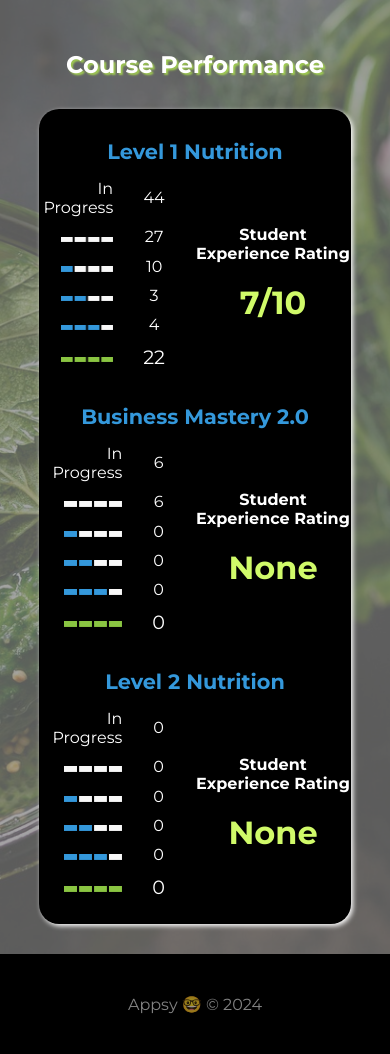
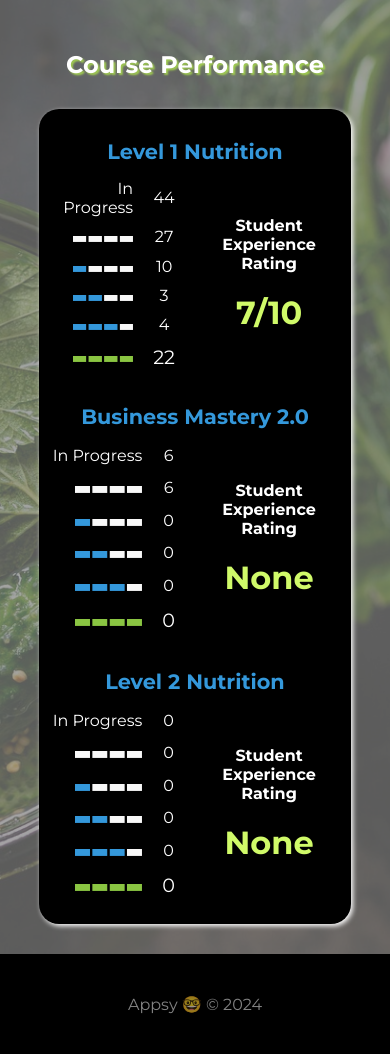
Before and after one commit to appsy-gc/survey_form, a Flask app: page /performance.html in a window 390 px wide. Shown: the part 177-1231 px from the top of the page. Run offline with Flask 3, Linux system fonts and the light colour scheme; some libraries are stand-ins or nearby versions.

Commit message:
Styling improvements for mobile

```diff
--- a/app.py
+++ b/app.py
@@ -33,7 +33,7 @@ def team():
 
     for person, tz_name in people_timezones.items():
         tz = pytz.timezone(tz_name)
-        current_time = datetime.now(tz).strftime("%H:%M - %a %d/%m/%y")
+        current_time = datetime.now(tz).strftime("%H:%M - %a %d/%m")
         people_times.append({"name": person, "current_time": current_time})
 
     return render_template("team.html", people_times=people_times)
--- a/static/perform-styles.css
+++ b/static/perform-styles.css
@@ -30,12 +30,22 @@ h3 {
 }
 
 .performance-data {
+    display: flex;
+    flex-direction: column;
+    align-items: center;
     width: 80vw;
     background-color: black;
     border-radius: 20px;
     padding-bottom: 20px;
     box-shadow: var(--boxShadow);
+    margin-bottom: 30px;
 }
+
+.performance-l1,
+    .performance-l2,
+    .performance-bm {
+        width: 95%;
+    }
 
 .main-grid {
     display: grid;
@@ -59,7 +69,7 @@ h3 {
 
 .progress-grid > div:nth-child(even) {
     grid-column: 2; /* Place all even children in the second column (quantities) */
-    padding: 0 30px;
+    padding: 0 20px;
     text-align: center;
 }
 
@@ -143,6 +153,7 @@ h3 {
 @media only screen and (min-width: 1300px) {
     .performance-data {
         display: flex;
+        flex-direction: row;
         justify-content: center;
         width: 90vw;
     }
--- a/static/schedule-styles.css
+++ b/static/schedule-styles.css
@@ -69,7 +69,8 @@ table td {
     display: flex;
     flex-direction: column;
     align-items: center;
-    width: 100%
+    width: 100%;
+    margin-bottom: 30px;
 }
 
 .timezone_selector label {
--- a/static/styles.css
+++ b/static/styles.css
@@ -179,7 +179,7 @@ table td {
     display: flex;
     flex-direction: column;
     align-items: center;
-    margin-top: 50px;
+    margin: 50px 0;
     width: 100%; /* Make it responsive */
     max-width: 1200px; /* Set a max-width to control the size */
     margin-left: auto; /* Center horizontally */
@@ -246,6 +246,7 @@ footer {
     justify-content: center;
     align-items: center;
     height: 100px;
+    min-height: 100px;
     color: rgba(211, 211, 211, 0.62);
     background-color: black;
     position: relative;
--- a/static/team-styles.css
+++ b/static/team-styles.css
@@ -19,6 +19,7 @@
     align-items: center;
     position: relative;
     z-index: 2;
+    margin-bottom: 30px;
 }
 
 .team_table th,
```
